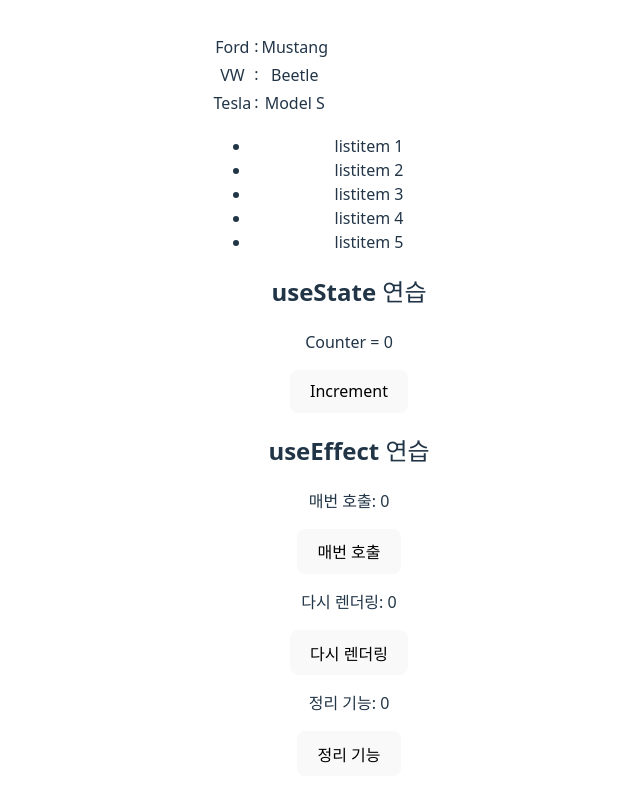
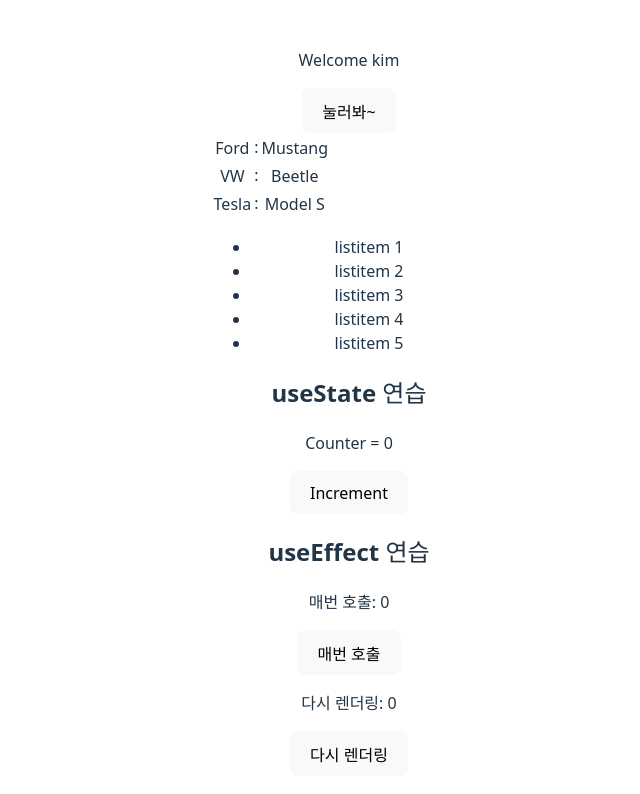
Before and after one commit to doomout/SpringBoot3_React, a React (Vite) app in the folder React/myapp/: page / in a window 1280 px wide. Shown: the top 794 px of the page, without its empty margins (291-931 px from the left). Built offline with nearby package versions, Linux system fonts and the light colour scheme; no server answers.

Commit message:
버튼 이벤트 예제

```diff
--- a/React/myapp/src/App.jsx
+++ b/React/myapp/src/App.jsx
@@ -15,6 +15,9 @@ function App() {
 
   return (
   <div>
+    <AuthContext.Provider value={userName}>
+      <MyComponent />
+    </AuthContext.Provider>
     <MyTable />
     <MyList />
     <h2>useState 연습</h2>
@@ -24,9 +27,6 @@ function App() {
     <h2>useRef_EX 연습</h2>
     <UseRef_EX />
     <UseEffectExamples />
-    <AuthContext.Provider value={userName}>
-      <MyComponent />
-    </AuthContext.Provider>
   </div>
   );
 }
--- a/React/myapp/src/MyComponent.jsx
+++ b/React/myapp/src/MyComponent.jsx
@@ -2,11 +2,16 @@ import React from 'react';
 import AuthContext from './AuthContext';
 
 function MyComponent()  {
+    // 버튼을 누르면 호출
+    const handleClick  = () => {
+        alert('버튼 눌렸음');
+    }
     const authContext = React.useContext(AuthContext);
 
     return (
         <>
-            Welcome {authContext}
+            <p>Welcome {authContext}</p>
+            <button onClick={handleClick}>눌러봐~</button>
         </>
     );
 };
```
